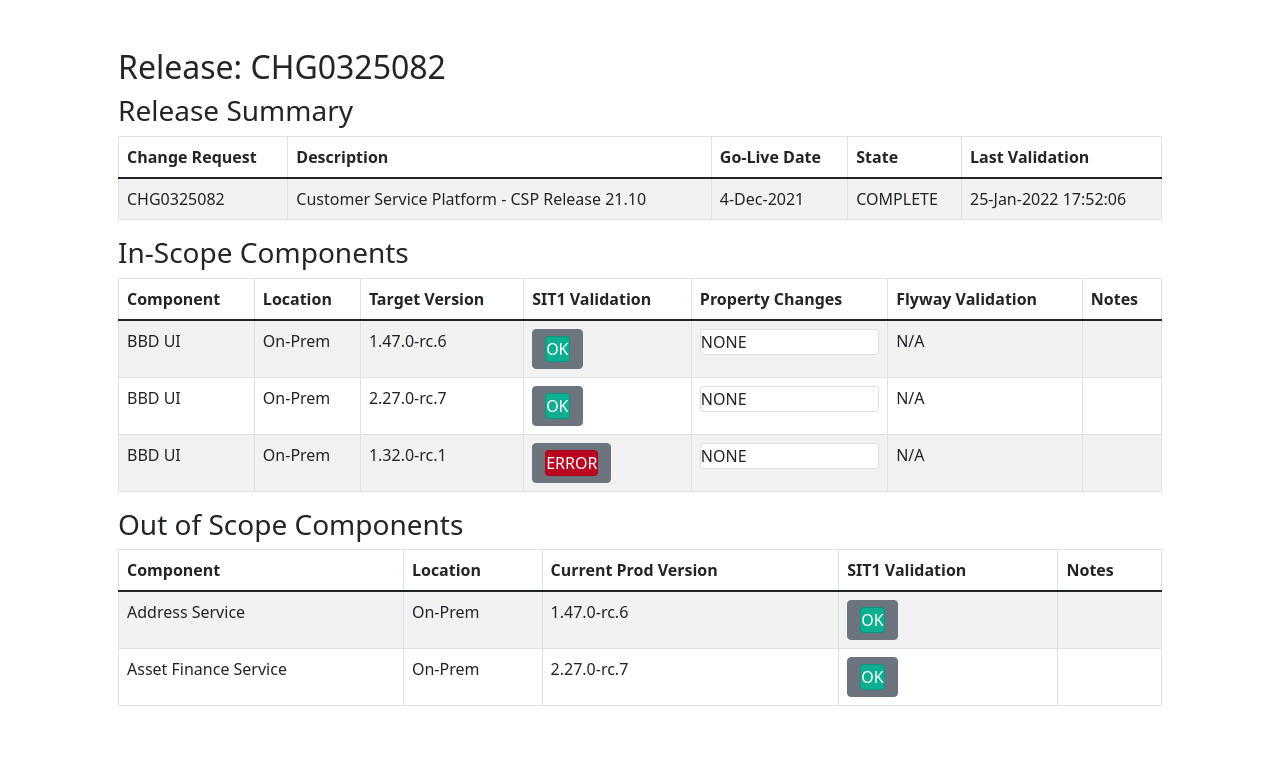
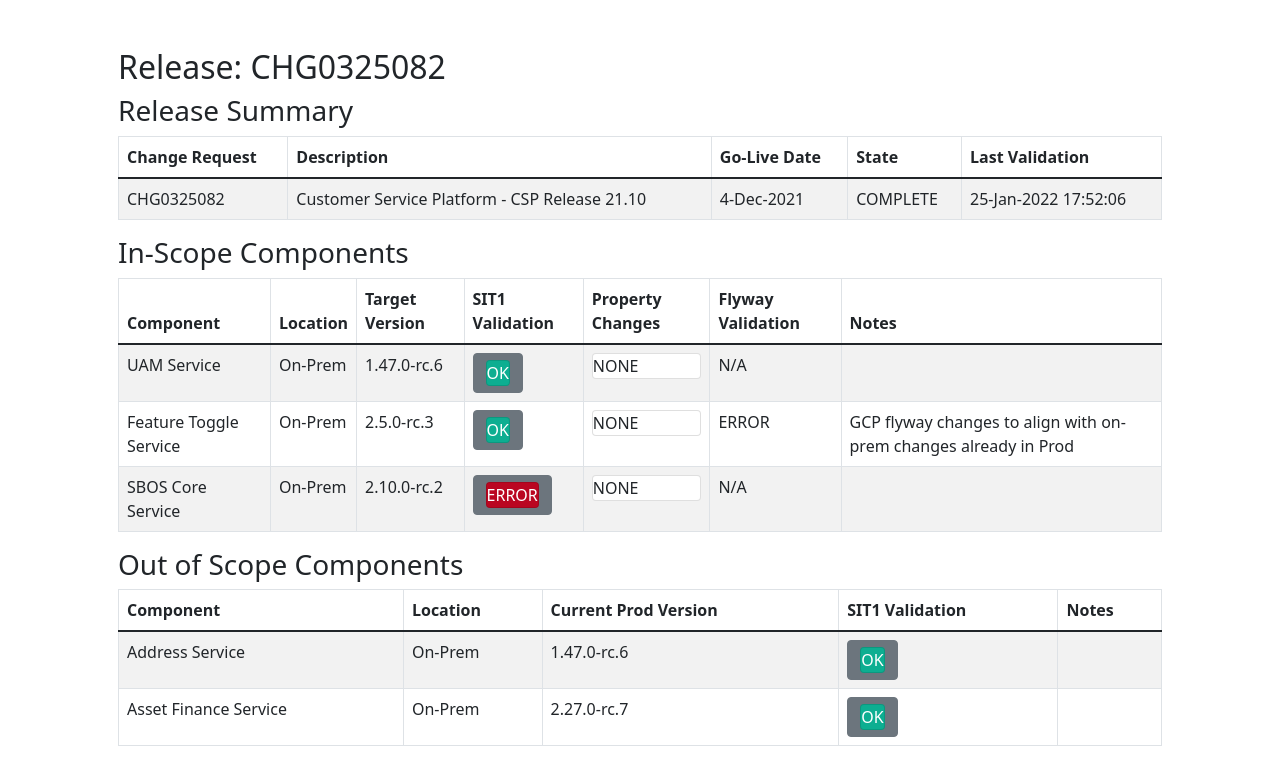
Before and after one commit to sameerargadeinfy/cisptool, a React (Create React App) app: page /releases/CHG0325082 in a window 1280 px wide. Shown: the top 784 px of the page. Built offline with nearby package versions, Linux system fonts and the light colour scheme.

Commit message:
Updated Data
Updated Release data for the demo

```diff
--- a/src/data/releaseList.js
+++ b/src/data/releaseList.js
@@ -47,7 +47,7 @@ let inScopeReleaseComponents = [
         notes: "",
       },
       {
-        component: "BBD UI",
+        component: "Process Orchestrator Service",
         location: "On-Prem",
         targetversion: "2.27.0-rc.7",
         SIT1Validation: "OK",
@@ -60,7 +60,7 @@ let inScopeReleaseComponents = [
         notes: "",
       },
       {
-        component: "BBD UI",
+        component: "Product Service v1",
         location: "On-Prem",
         targetversion: "1.32.0-rc.1",
         SIT1Validation: "ERROR",
@@ -78,7 +78,7 @@ let inScopeReleaseComponents = [
     crNumber: "CHG0342711",
     releaseDetail: [
       {
-        component: "BBD UI",
+        component: "Reference Service",
         location: "On-Prem",
         targetversion: "1.47.0-rc.6",
         SIT1Validation: "OK",
@@ -91,7 +91,7 @@ let inScopeReleaseComponents = [
         notes: "",
       },
       {
-        component: "BBD UI",
+        component: "Origination Service",
         location: "On-Prem",
         targetversion: "2.27.0-rc.7",
         SIT1Validation: "OK",
@@ -104,7 +104,7 @@ let inScopeReleaseComponents = [
         notes: "",
       },
       {
-        component: "BBD UI",
+        component: "Party Service",
         location: "On-Prem",
         targetversion: "1.32.0-rc.1",
         SIT1Validation: "ERROR",
@@ -122,7 +122,7 @@ let inScopeReleaseComponents = [
     crNumber: "CHG0325082",
     releaseDetail: [
       {
-        component: "BBD UI",
+        component: "UAM Service",
         location: "On-Prem",
         targetversion: "1.47.0-rc.6",
         SIT1Validation: "OK",
@@ -135,25 +135,25 @@ let inScopeReleaseComponents = [
         notes: "",
       },
       {
-        component: "BBD UI",
+        component: "Feature Toggle Service",
         location: "On-Prem",
-        targetversion: "2.27.0-rc.7",
+        targetversion: "2.5.0-rc.3",
         SIT1Validation: "OK",
         versions : {
-          SIT1Version: "2.27.0-rc.7",
-          prodVersion: "2.27.0-rc.7"
+          SIT1Version: "2.5.0-rc.3",
+          prodVersion: "2.5.0-rc.3"
         },
         propertyChanges: "NONE",
-        flywayValidation: "N/A",
-        notes: "",
+        flywayValidation: "ERROR",
+        notes: " GCP flyway changes to align with on-prem changes already in Prod ",
       },
       {
-        component: "BBD UI",
+        component: "SBOS Core Service",
         location: "On-Prem",
-        targetversion: "1.32.0-rc.1",
+        targetversion: "2.10.0-rc.2",
         SIT1Validation: "ERROR",
         versions : {
-          SIT1Version: "1.32.0-rc.1",
+          SIT1Version: "2.10.0-rc.2",
           prodVersion: "2.27.0-rc.7"
         },
         propertyChanges: "NONE",
--- a/src/routes/createRelease.jsx
+++ b/src/routes/createRelease.jsx
@@ -4,39 +4,47 @@ import "bootstrap/dist/css/bootstrap.min.css";
 import { connect } from "react-redux";
 import { Link } from "react-router-dom";
 import { addARelease } from "../actions";
+import { Dispatch } from "redux";
+import store from "../store";
 
-function CreateRelease() {
+function CreateRelease(props) {
   // Making usestate for setting and
   // fetching a value in jsx
 
   const state = {
-    form: { crNumber: "", description: "", goLiveDate: "", releseState: "" },
-	formErrorMessage: {crNumber: "", description: "", goLiveDate: "", releseState: "" },
-	formValidity: {crNumber: false, description: false, goLiveDate:false, releseState: false,  buttonActive: true },
+    form: { crNumber: "", description: "", goLiveDate: "", releaseState: "" },
+	formErrorMessage: {crNumber: "", description: "", goLiveDate: "", releaseState: "" },
+	formValidity: {crNumber: false, description: false, goLiveDate:false, releaseState: false,  buttonActive: true },
 	errorMessage: "",
 	successMessage: ""
   };
-  const submitted = false;
-
+  let submitted = false;
+  const [formErrorMessage, setformErrorMessage] = useState("");
+  const [formValidity, setformValidity] = useState("");
+  const [form, setForm] = useState(state.form);
   const handleChange = event => {
     const inputfield = event.target.name;
     const enteredvalue = event.target.value;
     const newFormObj = state.form;
     newFormObj[inputfield] = enteredvalue;
-    // createNewForm = () => ({ form: newFormObj });
-	// const [form, setForm] = useState();
-  //  validateField(inputfield, enteredvalue);
+	console.log('newFormObj');
+	console.log(newFormObj);
+	setForm({form:newFormObj});
+	setForm(previousState => {
+		return { ...previousState, form:newFormObj }
+	  });
+    validateField(inputfield, enteredvalue);
   };
 
   const validateField = (fieldName, value) => {
     var formmessage = ""
     switch (fieldName) {
       case "crNumber":
-        value.length = 10 ? formmessage = "" : formmessage = "Change Request should be 10 characters";
+        value.length == 10 ? formmessage = "valid" : formmessage = "Change Request should be 10 characters";
         break;
 
       case "description":
-        value.length <= 200 ? formmessage = "" : formmessage = "description shouldn't be more than 200 characters";
+        value.length <= 200 ? formmessage = "valid" : formmessage = "description shouldn't be more than 200 characters";
         break;
 
     //   case "genre":
@@ -54,9 +62,11 @@ function CreateRelease() {
 
     var fromErrObj = state.formErrorMessage;
     fromErrObj[fieldName] = formmessage
-    // setformErrorMessage = () => { formErrorMessage: fromErrObj };
-	// const [formErrorMessage, setformErrorMessage] = useState();
+
+	setformErrorMessage({formErrorMessage: fromErrObj});
+
     var status = false;
+
     if (formmessage === "") {
       status = true
     }
@@ -65,14 +75,17 @@ function CreateRelease() {
     formValidObj[fieldName] = status;
     formValidObj.buttonActive = formValidObj.title && formValidObj.author
       && formValidObj.genre && formValidObj.summary
-	//   setformValidity = () => { formValidity: formValidObj };
-	//   const [formValidity, setformValidity] = useState();
+	 setformValidity ({ formValidity: formValidObj });
   };
 
-  const handleSubmit = (e,props) => {
+  const handleSubmit = (e) => {
     e.preventDefault();
-    props.dispatch(addARelease(state.form));
-    submitted = true
+	//setformErrorMessage();
+	console.log(props);
+	console.log(state.form);
+    store.dispatch(addARelease(state.form));
+    submitted = true;
+
   }
 
   return (
@@ -103,7 +116,7 @@ function CreateRelease() {
               <div className="form-group">
                 <label>State</label>
                 <textarea className="form-control" name="summary" onChange={handleChange}></textarea>
-                <div className="text-danger">{state.formErrorMessage.releseState}</div>
+                <div className="text-danger">{state.formErrorMessage.releaseState}</div>
               </div>
 
               <button className="btn btn-success" type="submit" disabled={!state.formValidity.buttonActive}>Save</button>
@@ -118,5 +131,10 @@ function CreateRelease() {
       </React.Fragment>
   );
 }
-
-export default connect(null,addARelease)(CreateRelease);
+const mapDispatchToProps = {
+    addARelease : addARelease
+}
+const mapStatetoProps = state => ({
+    form : state.form
+});
+export default connect(mapStatetoProps,mapDispatchToProps)(CreateRelease);
--- a/src/routes/releases.jsx
+++ b/src/routes/releases.jsx
@@ -1,7 +1,9 @@
 import { Link, Outlet, useNavigate } from "react-router-dom";
 import { getReleaseList } from "../data/releaseList";
 import { Table, Card, Button } from "reactstrap";
-export default function Releases() {
+import { getAllReleases_AsyncActionCreator } from "../actions";
+import { connect } from "react-redux";
+ function Releases() {
   let releases = getReleaseList();
   return (
     <div className="container p-5">
@@ -57,3 +59,12 @@ export default function Releases() {
     </div>
   );
 }
+
+const mapStateToProps = (state) => {
+  return {
+    releases: state.releases,
+  };
+};
+export default connect(mapStateToProps, {
+  getAllReleases_AsyncActionCreator,
+})(Releases);
```
